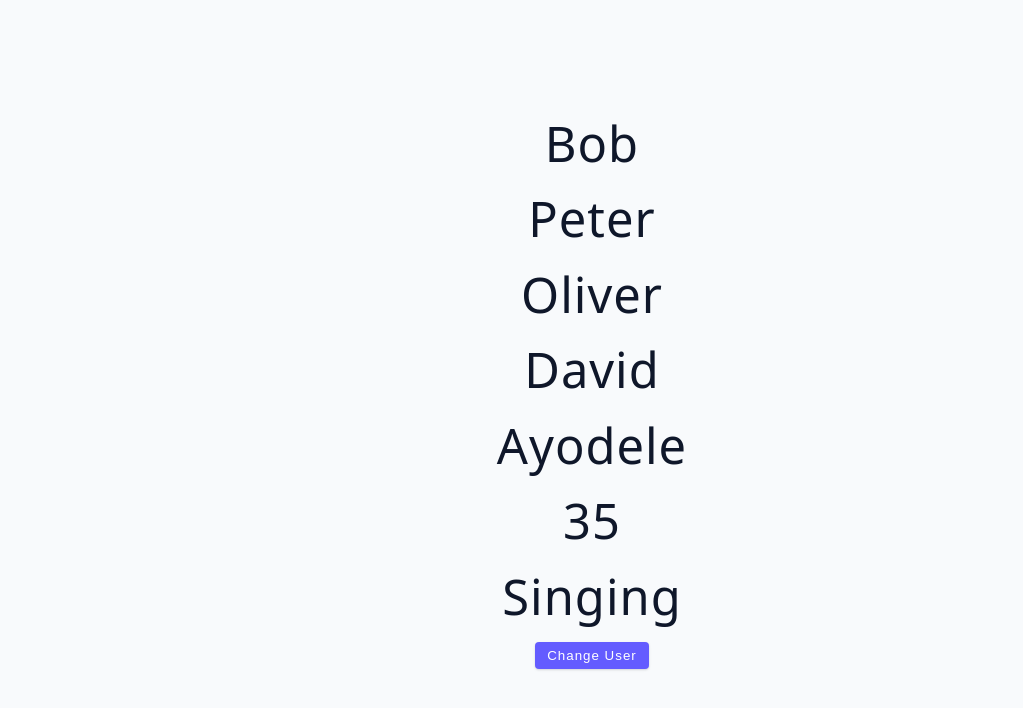
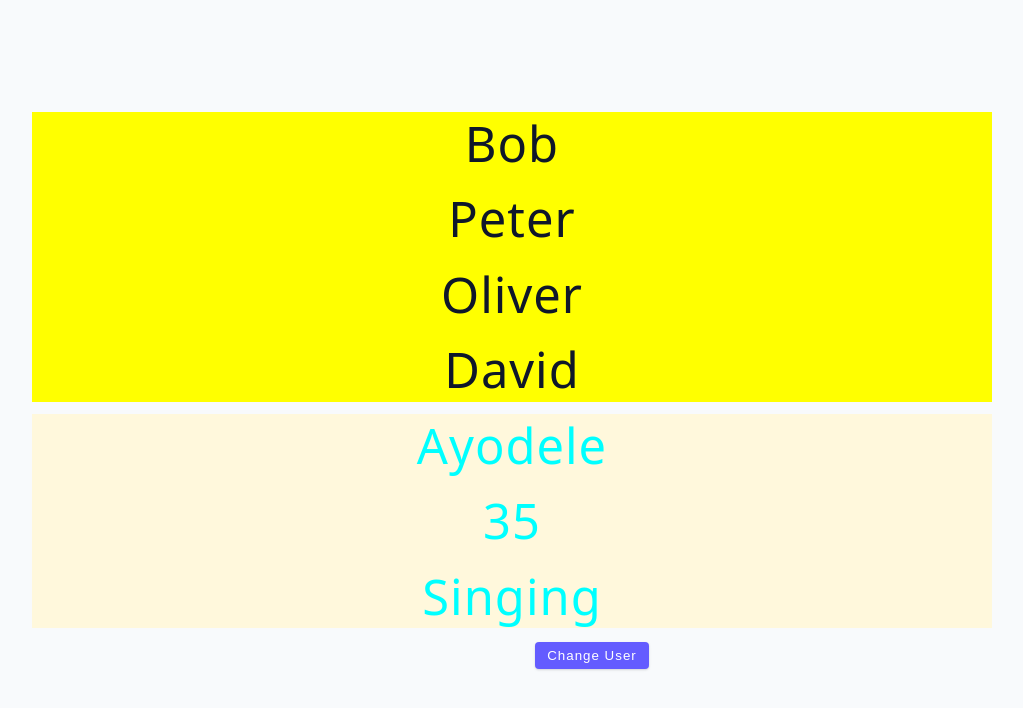
Before and after one commit to Codekazuki/vite, a React (Vite) app: page / in a window 1280 px wide. Shown: the top 708 px of the page, without its empty margins (48-1071 px from the left). Built offline with nearby package versions, Linux system fonts and the light colour scheme.

Commit message:
little styling

```diff
--- a/src/App.css
+++ b/src/App.css
@@ -4,3 +4,14 @@
   padding: 2rem;
   text-align: center;
 }
+
+.people {
+  background-color: yellow;
+  max-width: 75vw;
+}
+.person {
+  color: aqua;
+  background-color: cornsilk;
+  width: 75vw;
+  min-width: 25vw;
+}
--- a/src/tutorial/01-useState/starter/04-useState-object.jsx
+++ b/src/tutorial/01-useState/starter/04-useState-object.jsx
@@ -12,13 +12,17 @@ const UseStateObject = () => {
   }
   return (
     <div>
+      <section className='people'>
         {people.map((person) => {
           const { name, id } = person;
           return <h1 key={id}>{name}</h1>;
         })}
+      </section>
+      <section className='person'>
         <h1>{name}</h1>
         <h1>{age}</h1>
         <h1>{hobby}</h1>
+      </section>
       <button type='button' onClick={handleChangeUser} className='btn'>
         Change User
       </button>
```
Lines whose indentation alone changed are shown as unchanged.
